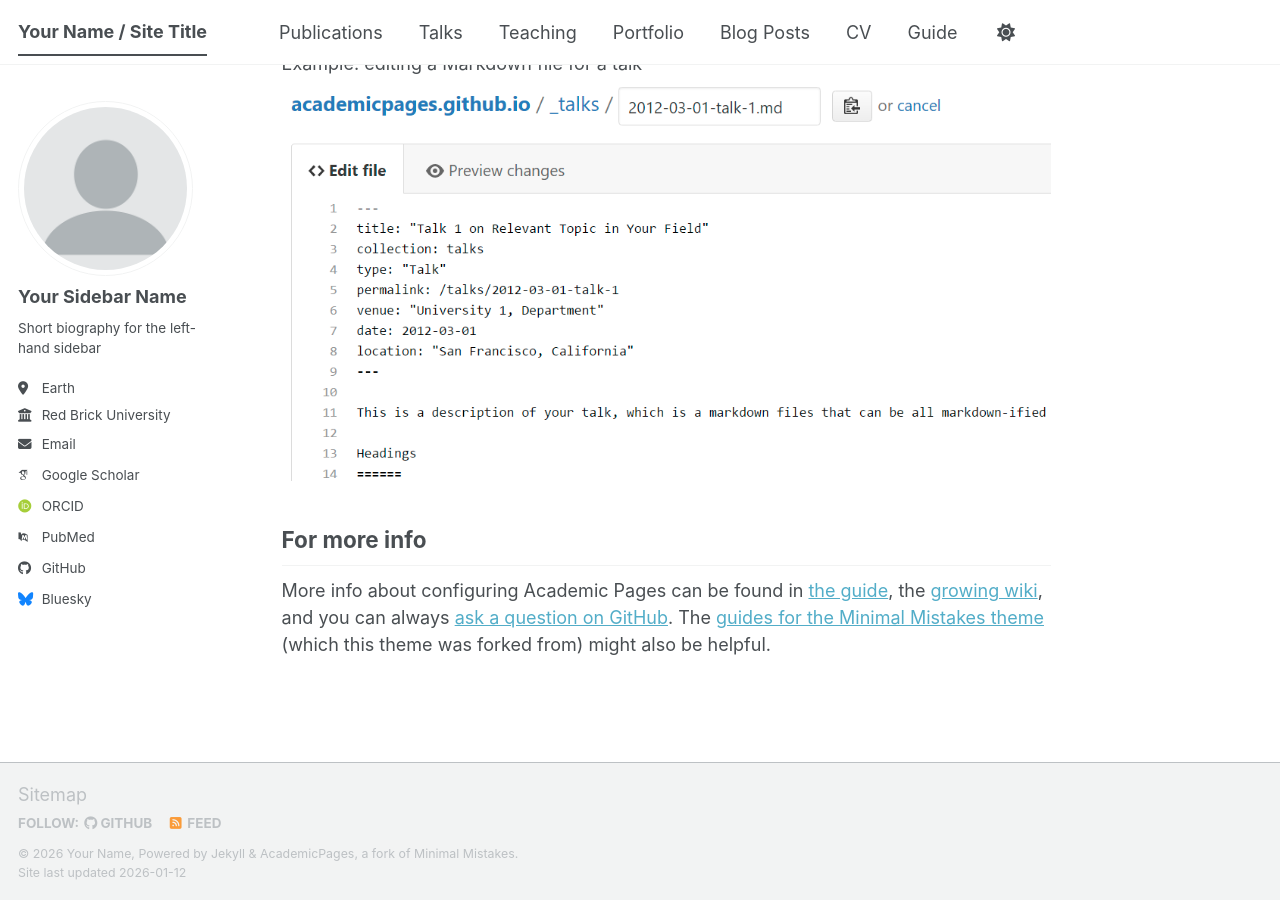
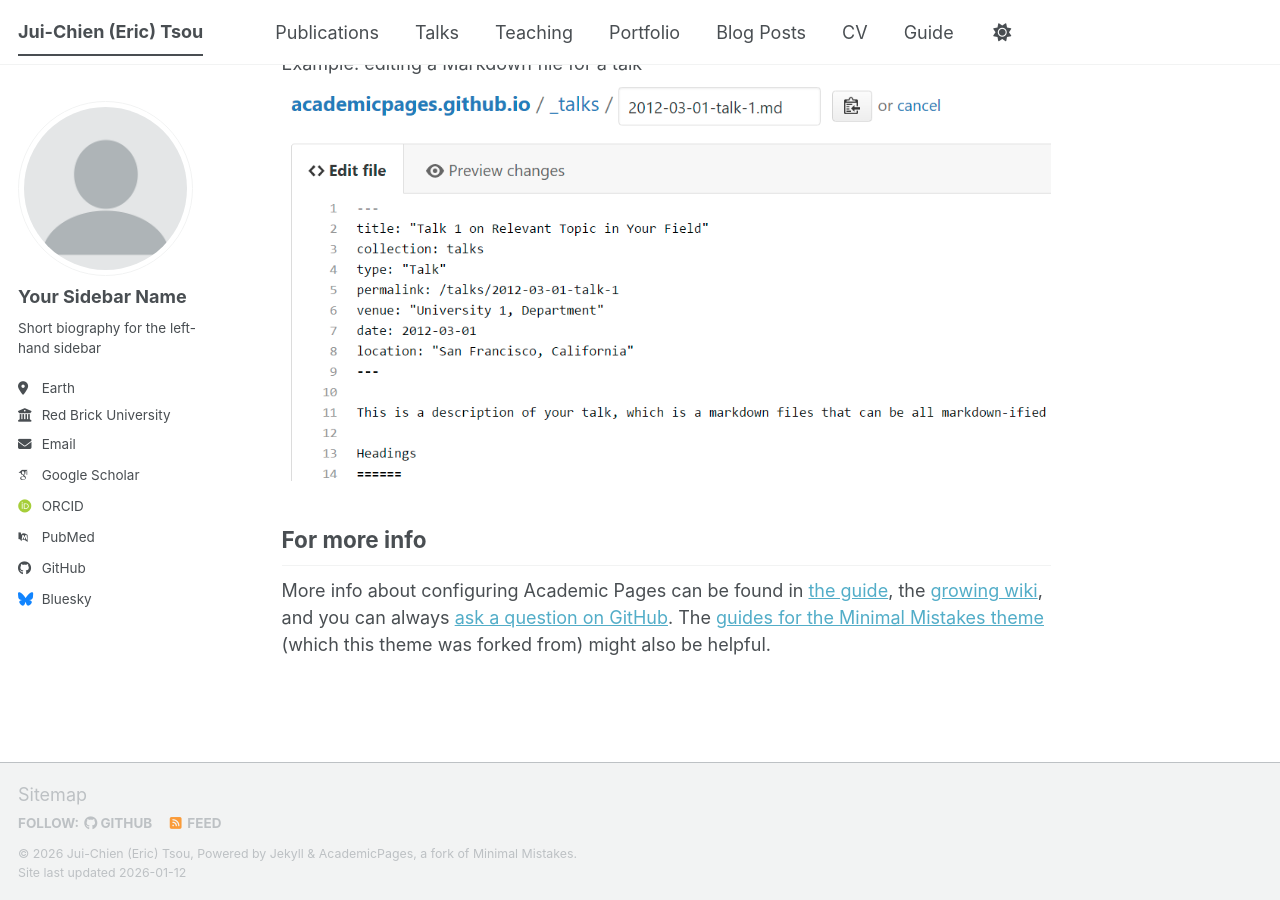
Before and after one commit to pango0/pango0.github.io, a Jekyll site: the page built from _pages/about.md, in a window 1280 px wide and 900 px high, scrolled down 2720 px. Built offline with Jekyll 4.4.1, drawn with Linux system fonts in a browser that asks for light colours; some web fonts are replaced; a script bundle is joined from its source files by our own code; library files that are not in the unit come from our copies.

Commit message:
Update site title, name, and repository details

```diff
--- a/_config.yml
+++ b/_config.yml
@@ -9,14 +9,14 @@
 # Basic Site Settings
 locale                   : "en-US"
 site_theme               : "default" # The available themes options are "default", "air", "sunrise", "mint", "dirt" and "contrast"
-title                    : "Your Name / Site Title"
+title                    : "Jui-Chien (Eric) Tsou"
 title_separator          : "-"
-name                     : &name "Your Name"
+name                     : &name "Jui-Chien (Eric) Tsou"
 description              : &description "Your Name's academic portfolio"   # Update this with a general description of your site, this is the default if not overridden by a page
-url                      : https://academicpages.github.io # The base hostname & protocol for your site e.g. "https://[your GitHub username].github.io",
+url                      : https://pango0.github.io # The base hostname & protocol for your site e.g. "https://[your GitHub username].github.io",
                                                            # or if you already have some other page hosted on Github then use "https://[your GitHub username].github.io/[Your Repo Name]"
 baseurl                  : "" # the subpath of your site, e.g. "/blog"
-repository               : "academicpages/academicpages.github.io"
+repository               : "pango0.github.io"
 
 # Site Author - The following control what appear as part of the author content on the side bar.
 #               If a field is blank the icon and link will not appear, otherwise it will be shown.
```
